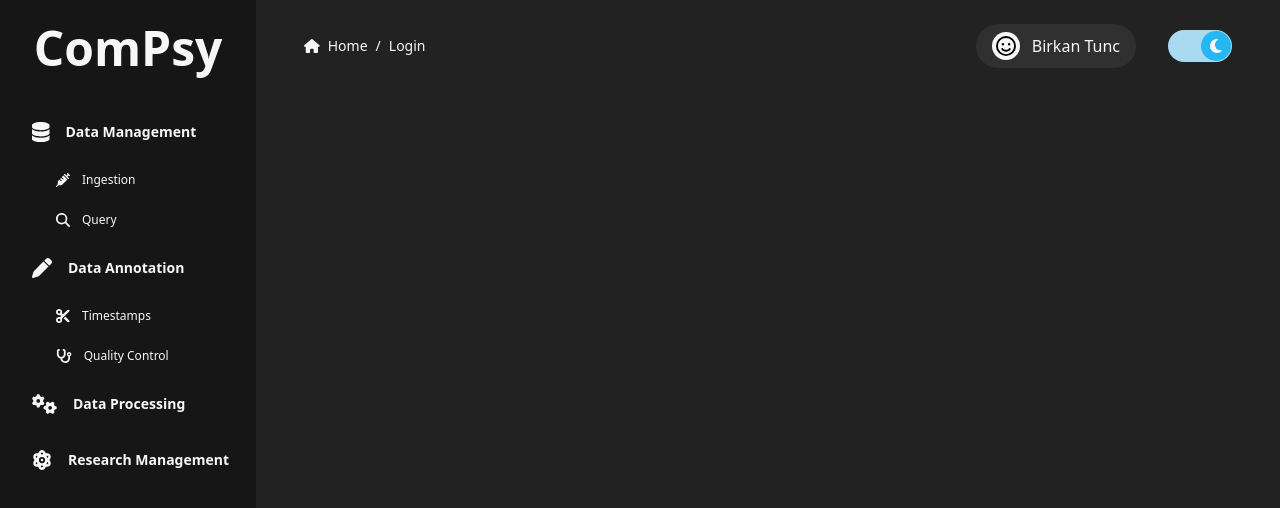
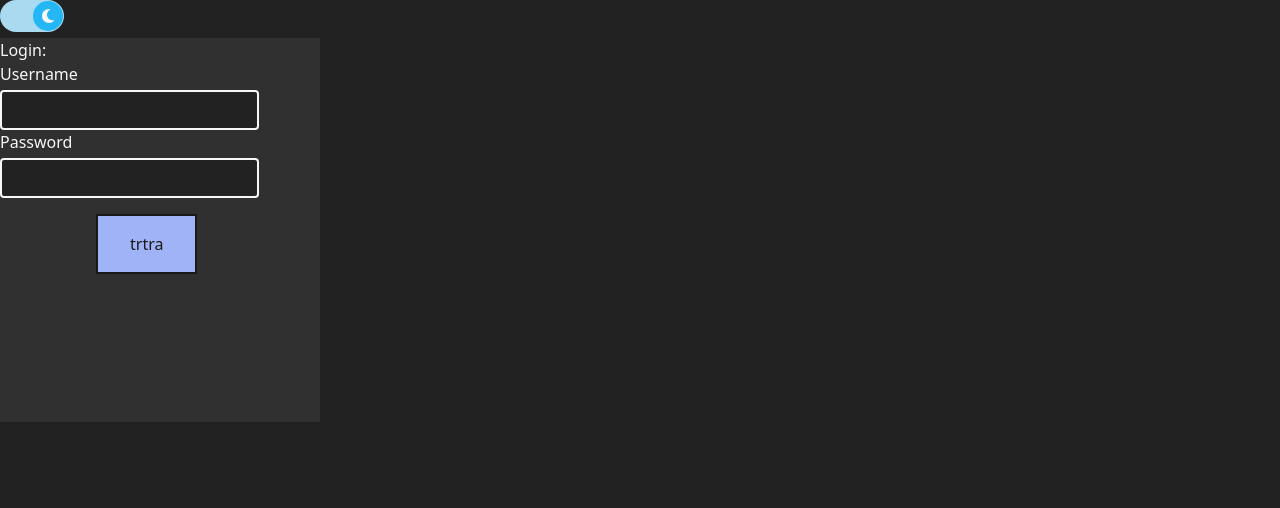
Before and after one commit to rchdlee/ComPsy_App, a React (Vite) app: page /login in a window 1280 px wide. Shown: the top 508 px of the page. Built offline with nearby package versions, Linux system fonts and the light colour scheme; what tailwindcss-text-fill would draw is missing.

Commit message:
login routing + starting login screen

```diff
--- a/src/App.jsx
+++ b/src/App.jsx
@@ -1,8 +1,12 @@
 import { useState } from "react";
 import "./App.css";
 import LeftNav from "./components/LeftNav";
+import MainPage from "./components/MainPage";
+
+import Dashboard from "./components/Dashboard";
+import Ingestion from "./components/Ingestion";
+import DataManagement from "./components/DataManagement";
 import TopBar from "./components/TopBar";
-import Main from "./components/Main";
 
 import { library } from "@fortawesome/fontawesome-svg-core";
 import {
@@ -17,61 +21,16 @@ import {
   faSun,
   faMoon,
   faHouse,
+  faArrowRightFromBracket,
 } from "@fortawesome/free-solid-svg-icons";
 
 import { faFaceSmile, faFileLines } from "@fortawesome/free-regular-svg-icons";
+import { Route, Routes, Navigate } from "react-router-dom";
+import Home from "./components/Home";
+import Login from "./components/Login";
+import PrivateRoutes from "./components/PrivateRoutes";
 
 function App() {
-  const [isDarkMode, setIsDarkMode] = useState(true);
-
-  const DUMMY_AVAILABLE_TABS = [
-    {
-      name: "Data Management",
-      path: "/data-management",
-      icon: "database",
-      color: "lilacBlue",
-      description: "Tools for data ingestion, querying, sampling, and editing",
-      subTabs: [
-        { name: "Ingestion", path: "/ingestion", icon: "syringe" },
-        { name: "Query", path: "/query", icon: "magnifying-glass" },
-      ],
-    },
-    {
-      name: "Data Annotation",
-      path: "/annotation",
-      icon: "pen",
-      color: "lilacBlue",
-
-      description: "Tools for annotations such as timestamps, QC, and labels",
-      subTabs: [
-        { name: "Timestamps", path: "/timestamps", icon: "scissors" },
-        {
-          name: "Quality Control",
-          path: "/qualitycontrol",
-          icon: "stethoscope",
-        },
-      ],
-    },
-    {
-      name: "Data Processing",
-      path: "/processing",
-      icon: "gears",
-      color: "lilacBlue",
-
-      description: "Tools for per-processing data",
-      subTabs: [],
-    },
-    {
-      name: "Research Management",
-      path: "/management",
-      icon: "atom",
-      color: "salmonRed",
-
-      description: "Tools for creating and editing research projects",
-      subTabs: [],
-    },
-  ];
-
   library.add(
     faDatabase,
     faSyringe,
@@ -85,19 +44,111 @@ function App() {
     faMoon,
     faFaceSmile,
     faHouse,
-    faFileLines
+    faFileLines,
+    faArrowRightFromBracket
   );
+
+  const [isDarkMode, setIsDarkMode] = useState(true);
+
+  const [DUMMY_LOGGED_IN, setDUMMY_LOGGED_IN] = useState(false);
+
+  // const DUMMY_AVAILABLE_TABS = [
+  //   {
+  //     name: "Data Management",
+  //     path: "/data-management",
+  //     icon: "database",
+  //     color: "lilacBlue",
+  //     description: "Tools for data ingestion, querying, sampling, and editing",
+  //     subTabs: [
+  //       { name: "Ingestion", path: "/ingestion", icon: "syringe" },
+  //       { name: "Query", path: "/query", icon: "magnifying-glass" },
+  //     ],
+  //   },
+  //   {
+  //     name: "Data Annotation",
+  //     path: "/annotation",
+  //     icon: "pen",
+  //     color: "lilacBlue",
+
+  //     description: "Tools for annotations such as timestamps, QC, and labels",
+  //     subTabs: [
+  //       { name: "Timestamps", path: "/timestamps", icon: "scissors" },
+  //       {
+  //         name: "Quality Control",
+  //         path: "/qualitycontrol",
+  //         icon: "stethoscope",
+  //       },
+  //     ],
+  //   },
+  //   {
+  //     name: "Data Processing",
+  //     path: "/processing",
+  //     icon: "gears",
+  //     color: "lilacBlue",
+
+  //     description: "Tools for per-processing data",
+  //     subTabs: [],
+  //   },
+  //   {
+  //     name: "Research Management",
+  //     path: "/management",
+  //     icon: "atom",
+  //     color: "salmonRed",
+
+  //     description: "Tools for creating and editing research projects",
+  //     subTabs: [],
+  //   },
+  // ];
 
   return (
     <div className={isDarkMode ? "dark" : ""}>
-      <div className="w-screen h-max bg-backgroundLight dark:bg-backgroundDark flex z-0">
-        <LeftNav tabs={DUMMY_AVAILABLE_TABS} />
-        <Main
+      <Routes>
+        <Route element={<PrivateRoutes DUMMY_LOGGED_IN={DUMMY_LOGGED_IN} />}>
+          <Route
+            element={
+              <Home
+                isDarkMode={isDarkMode}
+                setIsDarkMode={setIsDarkMode}
+                setDUMMY_LOGGED_IN={setDUMMY_LOGGED_IN}
+              />
+            }
+            path="*"
+          />
+        </Route>
+        <Route
+          path="/login"
+          element={
+            <Login
+              DUMMY_LOGGED_IN={DUMMY_LOGGED_IN}
+              setDUMMY_LOGGED_IN={setDUMMY_LOGGED_IN}
+              isDarkMode={isDarkMode}
+              setIsDarkMode={setIsDarkMode}
+            />
+          }
+        />
+      </Routes>
+
+      {/* <div className="w-screen h-max bg-backgroundLight dark:bg-backgroundDark flex z-0">
+        <LeftNav tabs={DUMMY_AVAILABLE_TABS} /> */}
+
+      {/* <div className="grow mt-4 mx-12">
+          <TopBar isDarkMode={isDarkMode} setIsDarkMode={setIsDarkMode} />
+          <Routes>
+            <Route
+              path="/home"
+              element={<Dashboard tabs={DUMMY_AVAILABLE_TABS} />}
+            />
+            <Route path="/data-management" element={<DataManagement />} />
+            <Route path="/data-management/ingestion" element={<Ingestion />} />
+          </Routes>
+        </div> */}
+
+      {/* <MainPage
           isDarkMode={isDarkMode}
           setIsDarkMode={setIsDarkMode}
           tabs={DUMMY_AVAILABLE_TABS}
         />
-      </div>
+      </div> */}
     </div>
   );
 }
--- /dev/null
+++ b/src/components/Home.jsx
@@ -0,0 +1,81 @@
+import LeftNav from "./LeftNav";
+import MainPage from "./MainPage";
+
+const Home = (props) => {
+  const DUMMY_AVAILABLE_TABS = [
+    {
+      name: "Data Management",
+      path: "/data-management",
+      icon: "database",
+      color: "lilacBlue",
+      description: "Tools for data ingestion, querying, sampling, and editing",
+      subTabs: [
+        { name: "Ingestion", path: "/ingestion", icon: "syringe" },
+        { name: "Query", path: "/query", icon: "magnifying-glass" },
+      ],
+    },
+    {
+      name: "Data Annotation",
+      path: "/annotation",
+      icon: "pen",
+      color: "lilacBlue",
+
+      description: "Tools for annotations such as timestamps, QC, and labels",
+      subTabs: [
+        { name: "Timestamps", path: "/timestamps", icon: "scissors" },
+        {
+          name: "Quality Control",
+          path: "/qualitycontrol",
+          icon: "stethoscope",
+        },
+      ],
+    },
+    {
+      name: "Data Processing",
+      path: "/processing",
+      icon: "gears",
+      color: "lilacBlue",
+
+      description: "Tools for per-processing data",
+      subTabs: [],
+    },
+    {
+      name: "Research Management",
+      path: "/management",
+      icon: "atom",
+      color: "salmonRed",
+
+      description: "Tools for creating and editing research projects",
+      subTabs: [],
+    },
+  ];
+
+  return (
+    <div className="w-screen h-max bg-backgroundLight dark:bg-backgroundDark flex z-0">
+      <LeftNav
+        tabs={DUMMY_AVAILABLE_TABS}
+        setDUMMY_LOGGED_IN={props.setDUMMY_LOGGED_IN}
+      />
+
+      {/* <div className="grow mt-4 mx-12">
+    <TopBar isDarkMode={isDarkMode} setIsDarkMode={setIsDarkMode} />
+    <Routes>
+      <Route
+        path="/home"
+        element={<Dashboard tabs={DUMMY_AVAILABLE_TABS} />}
+      />
+      <Route path="/data-management" element={<DataManagement />} />
+      <Route path="/data-management/ingestion" element={<Ingestion />} />
+    </Routes>
+  </div> */}
+
+      <MainPage
+        isDarkMode={props.isDarkMode}
+        setIsDarkMode={props.setIsDarkMode}
+        tabs={DUMMY_AVAILABLE_TABS}
+      />
+    </div>
+  );
+};
+
+export default Home;
--- a/src/components/Ingestion.jsx
+++ b/src/components/Ingestion.jsx
@@ -29,7 +29,7 @@ const Ingestion = () => {
     setTimeout(() => {
       console.log("retrive studies (timeout)");
       retrieveAvailableStudies();
-    }, 500);
+    }, 2500);
   }, []);
 
   if (isAtStart && !availableStudies) {
--- a/src/components/IngestionMetadata.jsx
+++ b/src/components/IngestionMetadata.jsx
@@ -198,7 +198,7 @@ const IngestionMetadata = (props) => {
 
   return (
     <div className="h-96 mt-16 flex justify-center gap-x-16">
-      <div className="w-96 text-blackTExtLight dark:text-white">
+      <div className="w-96 text-blackTextLight dark:text-white">
         <h4 className="text-lg">
           Please fill in missing metadata for the following files:
         </h4>
--- a/src/components/LeftNav.jsx
+++ b/src/components/LeftNav.jsx
@@ -44,57 +44,26 @@ const LeftNav = (props) => {
     );
   });
 
+  const logoutHandler = () => {
+    props.setDUMMY_LOGGED_IN(false);
+  };
+
   return (
     // <div className="bg-white dark:bg-sidebarDark xl:w-60 xl:h-screen text-white">
-    <div className="bg-white dark:bg-sidebarDark w-64 h-screen text-blackTextLight dark:text-white">
+    <div className="flex flex-col justify-between bg-white dark:bg-sidebarDark w-64 h-screen text-blackTextLight dark:text-white">
       <div className=" px-4">
         <Link to="/">
           <h1 className="text-5xl font-bold pt-6 text-center">ComPsy</h1>
         </Link>
-        <div className="mt-8">
-          {tabs}
-          {/* <div className="mt-4">
-            <div className="flex items-center gap-x-4 text-base font-semibold">
-              <FontAwesomeIcon icon={faDatabase} size="lg" />
-              <p className="text-lg">Main</p>
-            </div>
-            <div className="flex items-center gap-x-3 ml-6 mt-2">
-              <SyringeSmall />
-              <p className="text-sm">Section</p>
-            </div>
-            <div className="flex items-center gap-x-3 ml-6 mt-2">
-              <SyringeSmall />
-              <p className="text-sm">Section</p>
-            </div>
-            <div className="flex items-center gap-x-3 ml-6 mt-2">
-              <SyringeSmall />
-              <p className="text-sm">Section</p>
-            </div>
-          </div>
-          <div className="mt-4">
-            <div className="flex items-center gap-x-4 text-base font-semibold">
-              <Pencil />
-              <p className="text-lg">Main</p>
-            </div>
-            <div className="flex items-center gap-x-3 ml-6 mt-2">
-              <SyringeSmall />
-              <p className="text-sm">Section</p>
-            </div>
-          </div>
-          <div className="mt-4">
-            <div className="flex items-center gap-x-4 text-base font-semibold">
-              <Pencil />
-              <p className="text-lg">Main</p>
-            </div>
-            <div className="flex items-center gap-x-3 ml-6 mt-2">
-              <SyringeSmall />
-              <p className="text-sm">Section</p>
-            </div>
-            <div className="flex items-center gap-x-3 ml-6 mt-2">
-              <SyringeSmall />
-              <p className="text-sm">Section</p>
-            </div>
-          </div> */}
+        <div className="mt-8">{tabs}</div>
+      </div>
+      <div className="flex justify-end mb-4 mr-4">
+        <div
+          onClick={logoutHandler}
+          className="w-28 px-4 py-3 rounded flex items-center justify-around  hover:bg-cardLight dark:hover:bg-cardDark"
+        >
+          <button className="text-sm">Logout</button>
+          <FontAwesomeIcon icon="arrow-right-from-bracket" />
         </div>
       </div>
     </div>
--- /dev/null
+++ b/src/components/Login.jsx
@@ -0,0 +1,75 @@
+import { Navigate } from "react-router-dom";
+import Switch from "react-switch";
+
+import { FontAwesomeIcon } from "@fortawesome/react-fontawesome";
+
+const Login = (props) => {
+  if (props.DUMMY_LOGGED_IN) {
+    // console.log('user is already logged in');
+    return <Navigate to="/" />;
+  }
+
+  const buttonClickHandler = () => {
+    console.log("log int!!");
+    props.setDUMMY_LOGGED_IN(true);
+  };
+
+  const handleDarkModeSwitch = () => {
+    props.setIsDarkMode((prevState) => !prevState);
+  };
+
+  return (
+    <div className="w-screen h-screen text-blackTextLight dark:text-white bg-backgroundLight dark:bg-backgroundDark">
+      <Switch
+        onChange={handleDarkModeSwitch}
+        checked={props.isDarkMode}
+        height={32}
+        width={64}
+        activeBoxShadow="0 0 2px 3px #5d5d5d"
+        uncheckedIcon={false}
+        checkedIcon={false}
+        onColor="#a9daf0"
+        onHandleColor="#25b6f4"
+        offColor="#f2e5ae"
+        offHandleColor="#f4ca25"
+        checkedHandleIcon={
+          <div className="flex justify-center items-center h-full text-white">
+            <FontAwesomeIcon icon="moon" />
+          </div>
+        }
+        uncheckedHandleIcon={
+          <div className="flex justify-center items-center h-full text-blackTextLight">
+            <FontAwesomeIcon icon="sun" />
+          </div>
+        }
+      />
+      <div className="w-80 h-96 bg-cardLight dark:bg-cardDark">
+        <h4>Login:</h4>
+        <form action="">
+          <div>
+            <label htmlFor="">Username</label>
+            <input
+              type="text"
+              className={`bg-white dark:bg-backgroundDark h-10 mt-1 px-3 border-2 border-blackTextLight dark:border-white rounded`}
+            />
+          </div>
+          <div>
+            <label htmlFor="">Password</label>
+            <input
+              type="text"
+              className={`bg-white dark:bg-backgroundDark h-10 mt-1 px-3 border-2 border-blackTextLight dark:border-white rounded`}
+            />
+          </div>
+        </form>
+        <button
+          className="px-8 py-4 border-2 border-black mt-4 ml-24 bg-lilacBlue disabled:opacity-50 disabled:cursor-not-allowed text-blackTextLight "
+          onClick={buttonClickHandler}
+        >
+          trtra
+        </button>
+      </div>
+    </div>
+  );
+};
+
+export default Login;
--- /dev/null
+++ b/src/components/PrivateRoutes.jsx
@@ -0,0 +1,8 @@
+import { Outlet, Navigate } from "react-router-dom";
+import { useState } from "react";
+
+const PrivateRoutes = (props) => {
+  return props.DUMMY_LOGGED_IN ? <Outlet /> : <Navigate to="/login" />;
+};
+
+export default PrivateRoutes;
```
Also changed, not shown: src/components/MainPage.jsx (renamed from src/components/Main.jsx, +3 -5 lines), src/main.jsx (+6 -1 lines).
